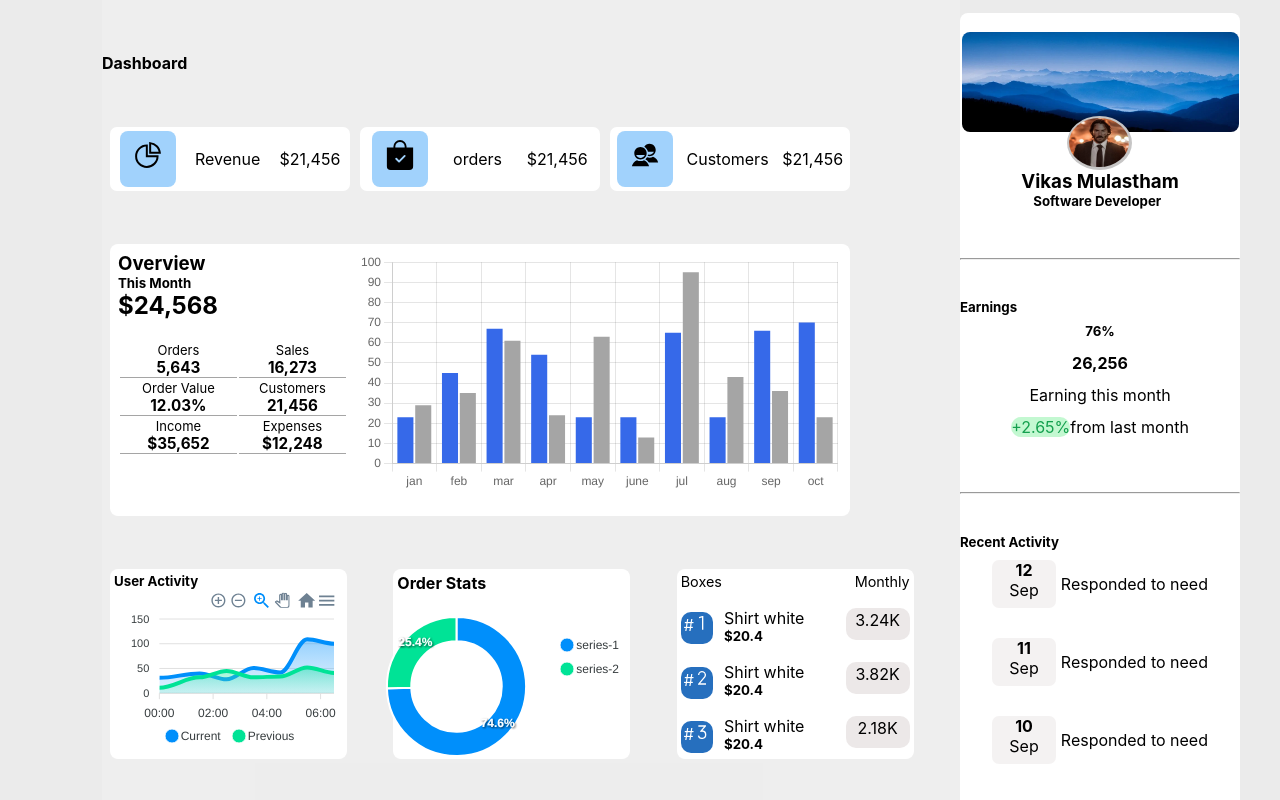
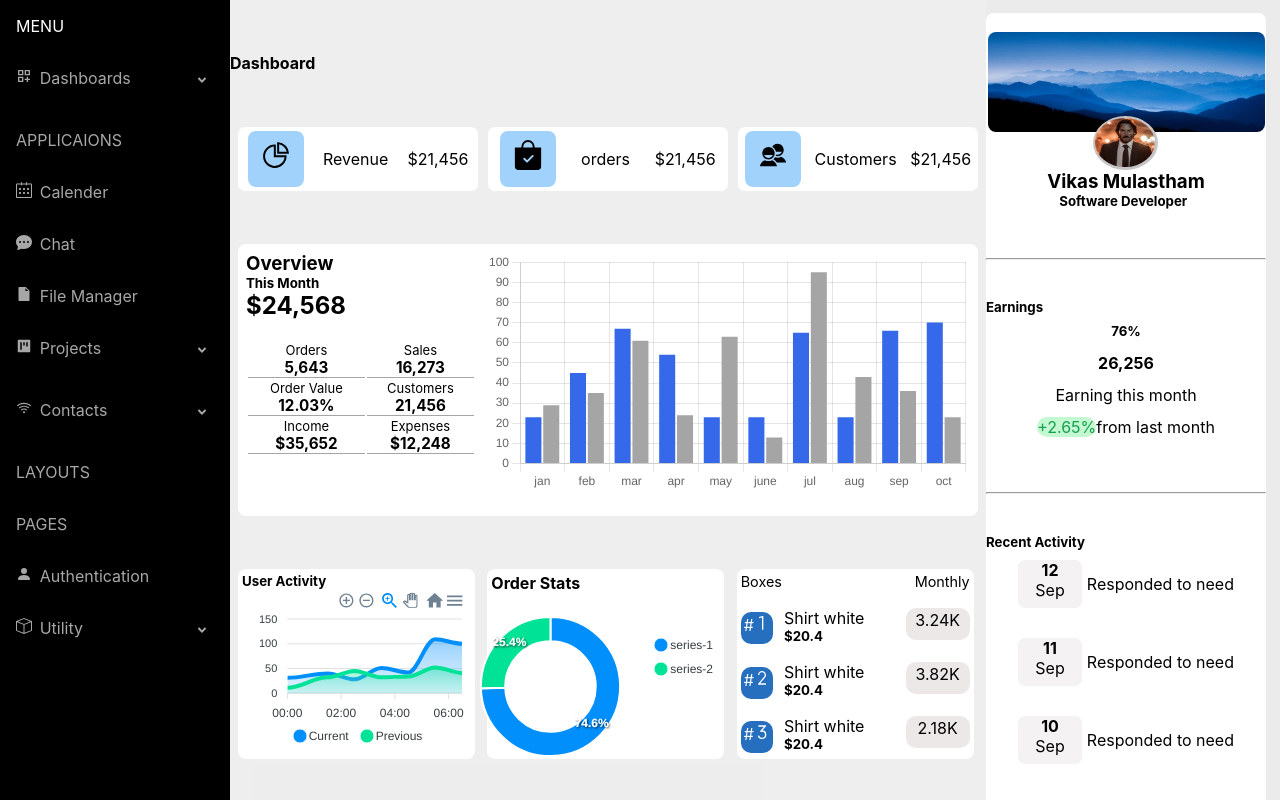
Before and after one commit to vikas703/Admin-Dash, a React (Create React App) app: page / in a window 1280 px wide. Built offline with nearby package versions, Linux system fonts and the light colour scheme.

Commit message:
any name

```diff
--- a/src/Components/SideBar/SideBar.js
+++ b/src/Components/SideBar/SideBar.js
@@ -7,7 +7,7 @@ import {AiOutlineMenuFold} from 'react-icons/ai';
 
 
 const SideBar = () => {
-  const [ menu , setMenu] = useState(false);
+  const [ menu , setMenu] = useState(true);
   return (
     <div>
     <div className='Menu' onClick={e => setMenu(!menu)}>
```
